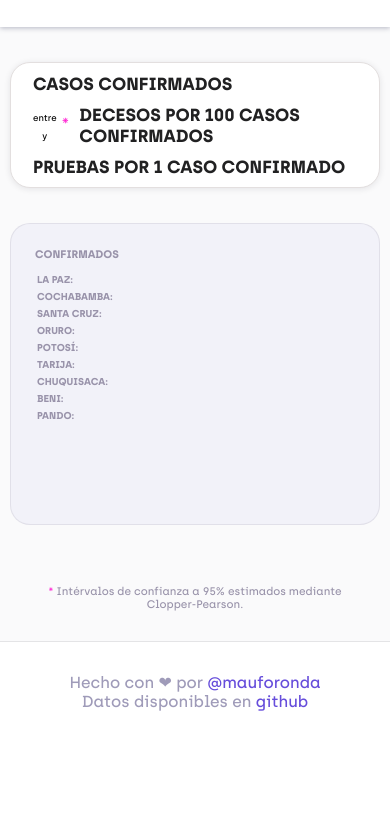
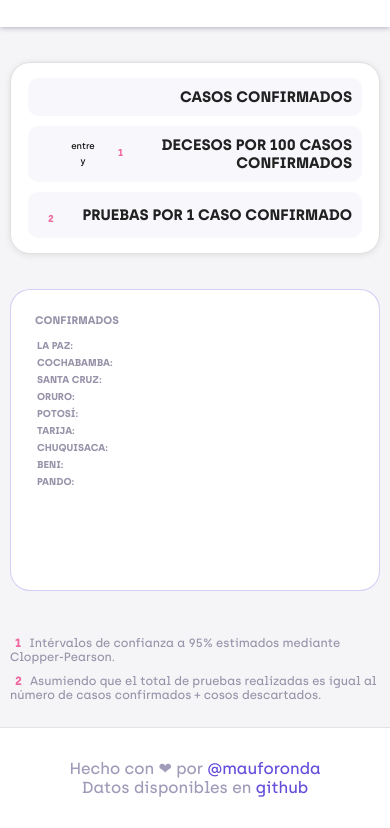
Before and after one commit to mauforonda/covid19-bo, a plain HTML site: page index.html in a window 390 px wide. Shown: the part 91-919 px from the top of the page. Before the commit the page ends 844 px from the top, so only its background shows below. Drawn offline with Linux system fonts and the light colour scheme; no server answers.

Commit message:
added tests per confirmed,changed style

```diff
--- a/index.css
+++ b/index.css
@@ -28,22 +28,22 @@ body{
 .graph {
   display:flex;
   font-family: archia;
-  padding: 50px 0px 50px 0px;
+  padding: 50px 0px 30px 0px;
   flex-wrap: wrap;
   justify-content: center;
-  background: #fafafb;
+  background: #f5f5f7;
   /*! border-top: 1px solid #d1d0d594; */
 }
 
 .metrics{
   /* width:400px; */
   margin: 0 30px 30px 0px;
-  padding: 30px;
+  padding: 10px;
   border: 1px solid #e3dfdf;
   border-radius: 20px;
   box-shadow: 0 1px 6px 0 rgba(32,33,36,.1);
   background: white;
-  max-width: 200px;
+  max-width: 230px;
   /*! text-align: center; */
 }
 
@@ -61,16 +61,15 @@ body{
   color:#212122;
 }
 
-
 .timeseries{
   position: relative;
   display: flex;
   width: auto;
   align-self: center;
-  background: rgb(242, 242, 249);
+  background: white;
   border-radius: 20px;
   /*! height: 200px; */
-  border: 1px solid #d1cfd980;
+  border: 1px solid #ad9cec80;
   max-width: 800px;
 }
 
@@ -94,19 +93,25 @@ h5 {
 }
 
 .selected_date {
-  color: rgb(130, 114, 208);
+  color: rgb(102, 77, 219);
 }
 
 h2{
-  color: rgb(130, 114, 208);
+  color: rgb(102, 77, 219);
   margin:0;
   font-size: 13px;
   padding: 2px;
 }
 
 .domain, .tick, line{
-  stroke:rgb(255, 255, 255);
   stroke-width:2;
+}
+.domain {
+  stroke: #ccc9d445;
+}
+
+line {
+  stroke: #9993aa;
 }
 
 text{
@@ -140,7 +145,10 @@ text{
 .metric {
   display: flex;
   flex-direction: column;
-  padding: 5px;
+  padding: 10px;
+  background: #f2f1f78c;
+  border-radius: 10px;
+  margin: 10px;
 }
 
 svg {
@@ -202,9 +210,10 @@ svg {
   align-self:center;
 }
 
-#cfr_box {
+.metric_value_box {
   display: flex;
   flex-direction: row;
+  padding-bottom: 3px;
 }
 
 .confidence {
@@ -228,30 +237,45 @@ svg {
 .confidence {
   color: #664ddb;
   font-weight: 900;
-  font-size: 15px;
+  font-size: 12px;
 }
 
-#cfr-footnote-pointer {
+.footnote-pointer {
   text-decoration: none;
-  padding: 10px 0px 0px 5px;
-  color: #ff1ad0;
+  padding: 10px 8px 0px 5px;
+  color: #ee669f;
+  font-size: 10px;
+  font-weight: 900;
 }
 
-#cfr-footnote a {
-  text-decoration: none;
-  color: #ff1ad0;
+.footnote-number {
+  padding: 0 5px;
+  color: #ee669f;
+  font-weight: 900;
 }
 
-#cfr-footnote {
-  background: #fafafb;
-  text-align: center;
-  padding: 30px;
+.footnotes {
+  background: transparent;
+  text-align: left;
   font-family: archia;
   color: #9993aa;
-  font-size: 15px;
+  font-size: 12px;
+  padding: 60px 10px 0px 10px;
 }
 
-@media (max-width: 769px) {
+.footnote {
+  padding: 5px 0px;
+}
+
+@media (max-width: 500px) {
+
+  .metric-container {
+    max-width: 100% !important;
+  }
+  .metric_value{
+    font-size: 35px !important;;
+  }
+
   .ci p {
     padding: 0px;
     line-height: 1.2;
@@ -272,6 +296,7 @@ svg {
   h2{
     font-size: 10px
   }
+
 }
 
 @media (max-width: 1100px) {
@@ -281,7 +306,7 @@ svg {
   }
 
   .metric-container {
-    max-width: 100%;
+    max-width: 390px;
   }
 
   .metrics {
@@ -295,26 +320,32 @@ svg {
   }
   .metric_name{
     align-self: center;
-    font-size: 1.1rem
+    font-size: 0.95rem;
+    margin-left: auto;
+    text-align: right;
   }
   .metric_value{
     padding: 0px 5px;
+    font-size: 40px;
+    align-self: center;
   }
 
-  #cfr_box {
+  .metric_value_box {
     text-align: center;
   }
 
-  #cfr-footnote-pointer {
-    padding: 10px 10px 0px 5px;
+  .footnote-pointer {
+    padding: 10px 8px 0px 0px !important;
   }
 
   .ci {
     padding:0;
+    min-width: 70px;
   }
 
-  #cfr-footnote {
-    font-size: 11px;
-}
+  .footnotes {
+    font-size: 12px;
+    padding: 30px 10px 0px 10px;
+  }
 
 }
--- a/index.html
+++ b/index.html
@@ -16,11 +16,13 @@
       <div class="metric-container">
 	<div class="metrics">
 	  <div class="metric">
-	    <span class="metric_value" id="total_confirmed"></span>
+	    <div class="metric_value_box">
+	      <span class="metric_value" id="total_confirmed"></span>
+	    </div>
 	    <span class="metric_name"> Casos confirmados</span>
 	  </div>
 	  <div class="metric">
-	    <div id="cfr_box">
+	    <div class="metric_value_box">
 	      <span class="metric_value" id="cfr"></span>
 	      <div class="ci">
 		<p>
@@ -32,12 +34,15 @@
 		  <span class="confidence" id="cfr_up"></span>
 		</p>
 	      </div>
-	      <a id="cfr-footnote-pointer" href="#cfr-footnote"> * </a>
+	      <span class="footnote-pointer">1</span>
 	    </div>
 	    <span class="metric_name">decesos por 100 casos confirmados</span>
 	  </div>
 	  <div class="metric">
-	    <span class="metric_value" id="tests_per_confirmed"></span>
+	    <div class="metric_value_box">
+	      <span class="metric_value" id="tests_per_confirmed"></span>
+	      <span class="footnote-pointer">2</span>
+	    </div>
 	    <span class="metric_name"> Pruebas por 1 caso confirmado</span>
 	  </div>
 	</div>
@@ -79,12 +84,19 @@
 	    </div>
 	  </div>
 	</div>
+
+	<div class="footnotes">
+	  <div class="footnote">
+	    <span class="footnote-number">1 </span><span>Intérvalos de confianza a 95% estimados mediante Clopper-Pearson.</span>
+	  </div>
+	  <div class="footnote">
+	    <span class="footnote-number">2 </span><span>Asumiendo que el total de pruebas realizadas es igual al número de casos confirmados + cosos descartados.</span>
+	  </div>
+	</div>
+
       </div>
     </div>
-    <div id="cfr-footnote">
-      <a href="#cfr-footnote-pointer">* </a>
-      <span class="footnote">Intérvalos de confianza a 95% estimados mediante Clopper-Pearson.</span>
-    </div>
+
     <div class="footer">
       <div class="footer-element">
 	Hecho con ❤︎ por <a href="https://twitter.com/mauforonda/">@mauforonda</a>
@@ -93,6 +105,7 @@
 	Datos disponibles en <a href="https://github.com/mauforonda/covid19-bolivia/">github</a>
       </div>
     </div>
+
     <script src="index.js"></script>
   </body>
 </hmtl>
--- a/index.js
+++ b/index.js
@@ -74,6 +74,8 @@ function graph(response_data){
       .html(cfr[day['fecha']][1][0]);
     metrics['confidence_high']
       .html(cfr[day['fecha']][1][1]);
+    metrics['test_per_confirmed']
+      .html(test_por_confirmado[day['fecha']])
     metrics['date']
       .html(new Date(day['fecha']).toLocaleDateString('es-BO', dateformat))
     d3.selectAll(`.${dateclass}`)
@@ -82,8 +84,8 @@ function graph(response_data){
       .attr('stroke', 'rgb(130, 114, 208)')
     d3.selectAll(`circle:not(.${dateclass})`)
       .attr('r', 3)
-      .attr('fill', 'rgb(153, 147, 170, .3)')
-      .attr('stroke', 'rgb(153, 147, 170)')
+      .attr('fill', 'rgb(102, 77, 219, 0.3)')
+      .attr('stroke', 'rgb(102, 77, 219)')
     Object.keys(day['dep']).forEach((departamento) => {
       d3.select(`.selected_value .${departamento} .day_value`).html(day['dep'][departamento]);
     })
@@ -113,6 +115,15 @@ function graph(response_data){
     cfr[day['fecha']] = [cfr_dia.toFixed(2), ci]
   });
 
+  descartados = prepare_data('descartados');
+  total_descartados = {}
+  descartados.forEach((day) => {
+    total_descartados[day['fecha']] = Object.values(day['dep']).reduce((a, b) => a + b)
+  });
+  test_por_confirmado = {}
+  Object.keys(total_descartados).forEach((day) => {
+    test_por_confirmado[day] = ((total_confirmados[day] + total_descartados[day]) / total_confirmados[day]).toFixed(2)
+  })
 
   set_locale()
   const margin = {top: 30, right: 20, bottom: 20, left: 30};
@@ -139,6 +150,7 @@ function graph(response_data){
 		 'cfr': d3.select('#cfr'),
 		 'confidence_low': d3.select('#cfr_low'),
 		 'confidence_high': d3.select('#cfr_up'),
+		 'test_per_confirmed': d3.select('#tests_per_confirmed'),
 		 'date': d3.select('.selected_date')}
 
   svg.append('g')
@@ -154,7 +166,7 @@ function graph(response_data){
     svg.append('path')
       .datum(confirmados)
       .attr('fill', 'none')
-      .attr('stroke', 'rgb(153, 147, 170)')
+      .attr('stroke', 'rgb(102, 77, 219, 0.3)')
       .attr('stroke-width', 2)
       .attr('class', departamento)
       .attr('cursor', 'pointer')
@@ -170,14 +182,14 @@ function graph(response_data){
       .on('mouseover', (d) => {
 	d3.select(d3.event.target)
 	  .attr('stroke-width', 4)
-	  .attr('stroke', 'rgb(130, 114, 208)')
+	  .attr('stroke', '#664ddb')
 	dep = d3.select(d3.event.target).node().classList[0]
-	d3.select(`h2.${dep} .day_label`).style('color', 'rgb(130, 114, 208)')
+	d3.select(`h2.${dep} .day_label`).style('color', '#664ddb')
       })
       .on('mouseout', (d) => {
 	d3.select(d3.event.target)
 	  .attr('stroke-width', 2)
-	  .attr('stroke', 'rgb(153, 147, 170)')
+	  .attr('stroke', 'rgb(102, 77, 219, 0.3)')
 	dep = d3.select(d3.event.target).node().classList[0]
 	d3.select(`h2.${dep} .day_label`).style('color', 'rgb(153, 147, 170)')
       })
@@ -188,8 +200,8 @@ function graph(response_data){
       .attr('class', function(d) {
 	dateclass = new Date(d['fecha'])
 	return 'd' + dateclass.toLocaleDateString('es-US').replace(/\//g, '')})
-      .attr('fill', 'rgb(153, 147, 170, .3)')
-      .attr('stroke', 'rgb(153, 147, 170)')
+      .attr('fill', 'rgb(102, 77, 219, 0.3)')
+      .attr('stroke', 'rgb(102, 77, 219)')
       .attr('r', 3)
       .attr('cursor', 'pointer')
       .attr('cx', function(d) {
```
